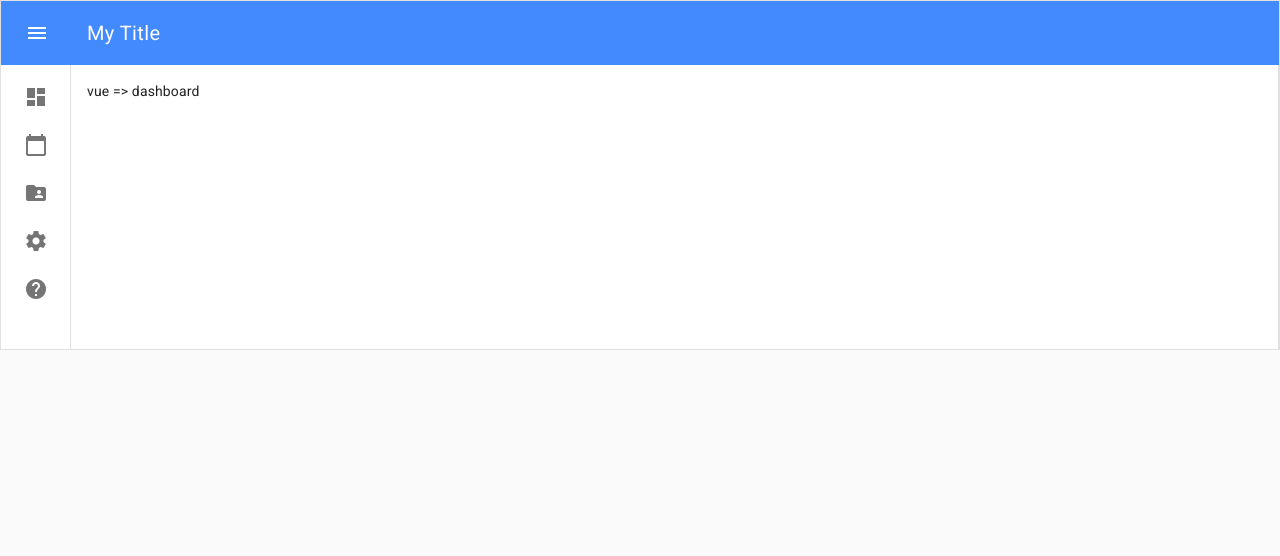
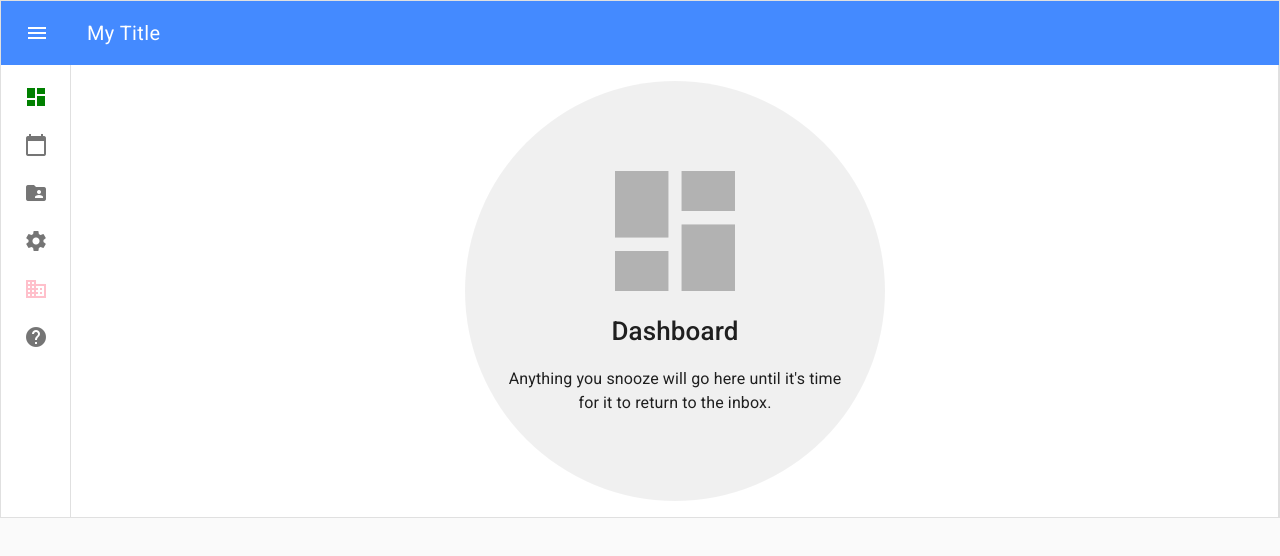
Before and after one commit to olachgar/VueJS-Firebase, a Vue app: page /#/dashboard in a window 1280 px wide. Shown: the top 556 px of the page. Built offline with nearby package versions, Linux system fonts and the light colour scheme.

Commit message:
Adding Vue Material Components & Icons

```diff
--- a/src/components/PersistentMini.vue
+++ b/src/components/PersistentMini.vue
@@ -7,6 +7,7 @@
         </md-button>
         <span class="md-title">My Title</span>
       </md-app-toolbar>
+
 
         <md-app-drawer :md-active.sync="menuVisible" md-persistent="mini">
           <md-toolbar class="md-transparent" md-elevation="0">
@@ -23,7 +24,7 @@
 
             <md-list-item>
               <router-link class="md-list-item-content my-router-link" :to="{ name: 'dashboard'}">
-              <md-icon>dashboard</md-icon>
+                <md-icon style="color:green;">dashboard</md-icon>
                 <span class="md-list-item-text">Tableau de bord</span>
               </router-link>
             </md-list-item>
@@ -50,6 +51,11 @@
             </md-list-item>
 
             <md-list-item>
+              <md-icon style="color:pink;">business</md-icon>
+              <span class="md-list-item-text">Cabinet</span>
+            </md-list-item>
+
+            <md-list-item>
               <router-link class="md-list-item-content my-router-link" :to="{ name: 'help'}">
                 <md-icon>help</md-icon>
                 <span class="md-list-item-text">À propos</span>
@@ -59,11 +65,16 @@
           </md-list>
         </md-app-drawer>
 
+
+
       <md-app-content>
 
+        <transition name="fade">
           <router-view></router-view>
+        </transition>
 
       </md-app-content>
+
     </md-app>
   </div>
 </template>
@@ -85,7 +96,7 @@
 
 <style lang="scss">
   .md-app {
-    min-height: 350px;
+    min-height: 500px;
     border: 1px solid rgba(#000, .12);
   }
 
@@ -99,4 +110,11 @@
     padding:0px !important;
     text-decoration: none !important;
   }
+
+  .fade-enter-active, .fade-leave-active {
+    transition: opacity .5s;
+  }
+  .fade-enter, .fade-leave-to /* .fade-leave-active below version 2.1.8 */ {
+    opacity: 0;
+  }
 </style>
--- a/src/views/Calendar.vue
+++ b/src/views/Calendar.vue
@@ -1,7 +1,10 @@
 <template>
-    <div>
-        vue => calendar
-    </div>
+    <md-empty-state
+        md-rounded
+        md-icon="calendar_today"
+        md-label="Calendar"
+        md-description="Anything you snooze will go here until it's time for it to return to the inbox.">
+  </md-empty-state>
 </template>
 
 
--- a/src/views/Dashboard.vue
+++ b/src/views/Dashboard.vue
@@ -1,7 +1,10 @@
 <template>
-    <div>
-        vue => dashboard
-    </div>
+    <md-empty-state
+        md-rounded
+        md-icon="dashboard"
+        md-label="Dashboard"
+        md-description="Anything you snooze will go here until it's time for it to return to the inbox.">
+    </md-empty-state>
 </template>
 
 
--- a/src/views/Help.vue
+++ b/src/views/Help.vue
@@ -1,7 +1,10 @@
 <template>
-    <div>
-        vue => help
-    </div>
+    <md-empty-state
+        md-rounded
+        md-icon="help"
+        md-label="Help"
+        md-description="Anything you snooze will go here until it's time for it to return to the inbox.">
+    </md-empty-state>
 </template>
 
 
--- a/src/views/Records.vue
+++ b/src/views/Records.vue
@@ -1,7 +1,18 @@
 <template>
-    <div>
-        vue => records
-    </div>
+    <md-tabs>
+      <md-tab id="tab-01" md-label="Generals" md-icon="assignment_ind"></md-tab>
+      <md-tab id="tab-02" md-label="Rendez-vous" md-icon="date_range"></md-tab>
+      <md-tab id="tab-03" md-label="Suivis" md-icon="show_chart"></md-tab>
+      <md-tab id="tab-04" md-label="Soins" md-icon="insert_comment"></md-tab>
+      <md-tab id="tab-05" md-label="Pages" md-icon="date_range"></md-tab>
+      <md-tab id="tab-06" md-label="Posts" md-icon="attachment"></md-tab>
+      <md-tab id="tab-07" md-label="Favorites" md-icon="monetization_on"></md-tab>
+      <md-tab id="tab-08" md-label="Pages" md-icon="date_range"></md-tab>
+      <md-tab id="tab-09" md-label="Documents" md-icon="attachment"></md-tab>
+      <md-tab id="tab-10" md-label="Paiements" md-icon="monetization_on"></md-tab>
+    </md-tabs>
+
+
 </template>
 
 
--- a/src/views/Settings.vue
+++ b/src/views/Settings.vue
@@ -1,7 +1,10 @@
 <template>
-    <div>
-        vue => settings
-    </div>
+    <md-empty-state
+        md-rounded
+        md-icon="settings"
+        md-label="Settings"
+        md-description="Anything you snooze will go here until it's time for it to return to the inbox.">
+    </md-empty-state>
 </template>
 
 
```
Lines whose indentation alone changed are shown as unchanged.
